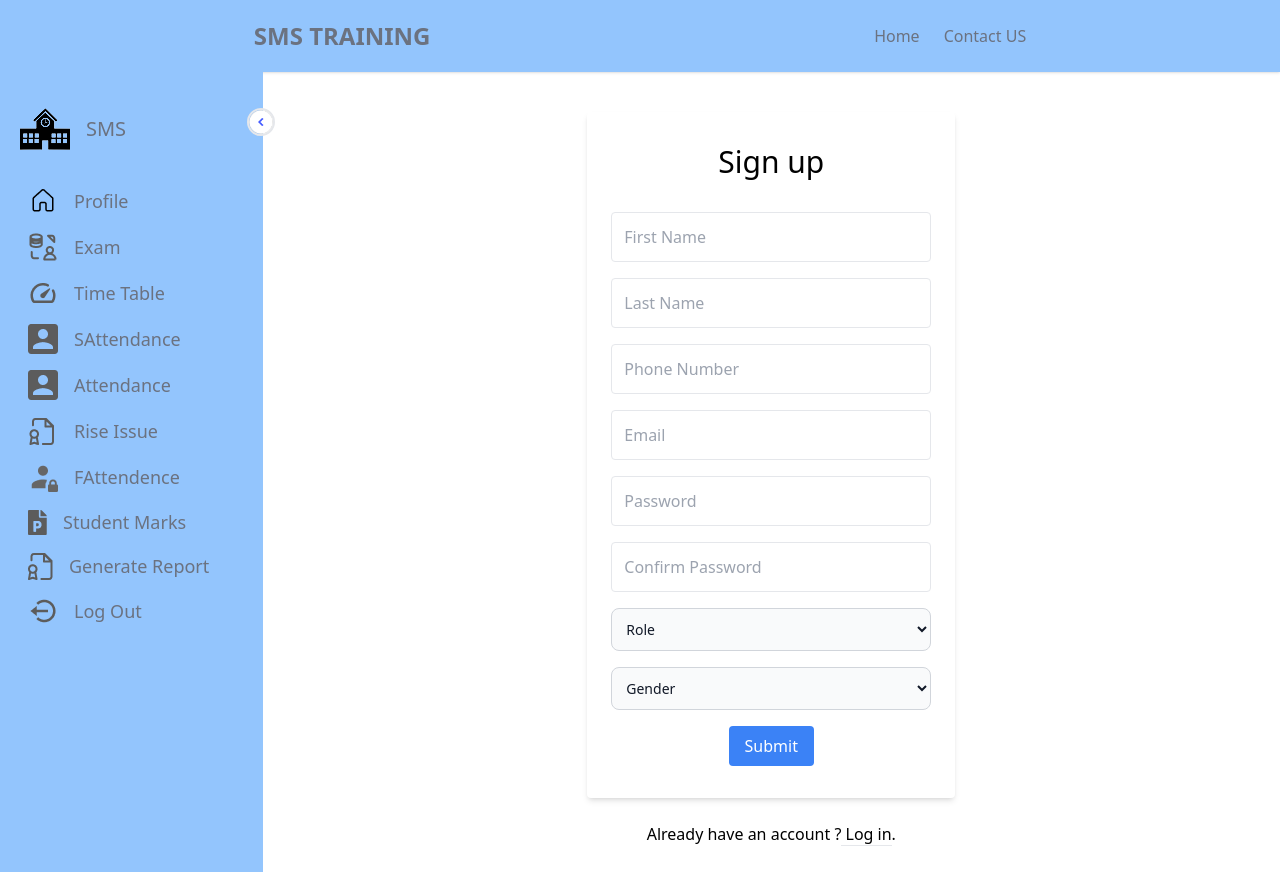
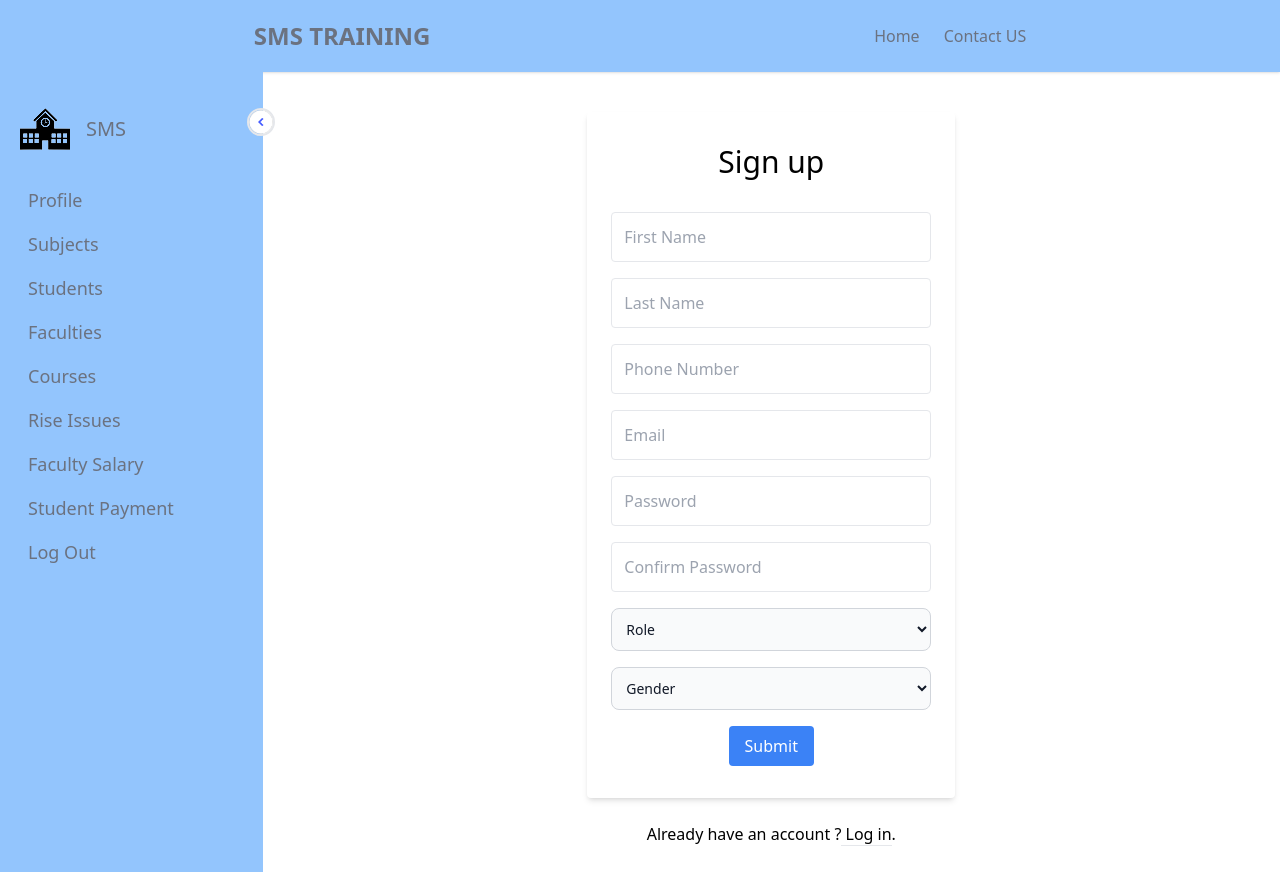
Before and after one commit to incubation-center/Electron-DesktopApp---Group7, a React (Vite) app: page /signup in a window 1280 px wide. Built offline with nearby package versions, Linux system fonts and the light colour scheme.

Commit message:
feat: update menu bar role base

```diff
--- a/src/Components/Menubar.tsx
+++ b/src/Components/Menubar.tsx
@@ -1,27 +1,61 @@
-import { FunctionComponent, PropsWithChildren, useState } from "react";
+import {
+  FunctionComponent,
+  PropsWithChildren,
+  useEffect,
+  useState,
+} from "react";
 import { Link } from "react-router-dom";
-const Facultymenu: FunctionComponent<PropsWithChildren> = ({ children }) => {
+
+interface childrenProps {
+  children: JSX.Element;
+}
+const userRole = "admin";
+const MenuBar = ({ children }: childrenProps) => {
   const [open, setOpen] = useState(true);
-  const Menus = [
-    { title: "Profile", src: "Profile", path: "/s-profile" },
-    { title: "Exam", src: "Exam", path: "/exam" },
-    { title: "Time Table ", src: "Timetable", path: "/s-timetable" },
-    { title: "SAttendance ", src: "Attendance", path: "/s-attendace" },
-    { title: "Attendance", src: "Attendance", path: "/attendancestudent" },
-    { title: "Rise Issue", src: "Riseissue", path: "/riseissue" },
-    {
-      title: "FAttendence",
-      src: "Studentattendance",
-      path: "/studentattendace",
-    },
-    { title: "Student Marks", src: "Studentmarks", path: "/studentmarks" },
-    {
-      title: "Generate Report",
-      src: "Generatereport",
-      path: "/generatereport",
-    },
-    { title: "Log Out", src: "Logout", path: "/" },
-  ];
+  const [menus, setMenus] = useState<any[]>([]);
+  useEffect(() => {
+    const Menus = [
+      { title: "Profile", path: "/profile" },
+      ["admin", "teacher"].includes(userRole) && {
+        title: "Subjects",
+        path: "/subjects",
+      },
+      ["admin", "teacher"].includes(userRole) && {
+        title: "Students",
+        path: "/students",
+      },
+      ["admin"].includes(userRole) && {
+        title: "Faculties",
+        path: "/faculties",
+      },
+      ["teacher"].includes(userRole) && {
+        title: "Student Results",
+        path: "/results",
+      },
+      ["admin"].includes(userRole) && { title: "Courses", path: "/courses" },
+      ["teacher"].includes(userRole) && { title: "Exams", path: "/exam" },
+      ["teacher"].includes(userRole) && {
+        title: "Time Table",
+        path: "/timetables",
+      },
+      ["teacher", "student"].includes(userRole) && {
+        title: "Attendance",
+        path: "/attendances",
+      },
+      { title: "Rise Issues", path: "/riseissues" },
+      ["admin"].includes(userRole) && {
+        title: "Faculty Salary",
+        path: "/facultysalary",
+      },
+      ["admin"].includes(userRole) && {
+        title: "Student Payment",
+        path: "/studentpayment",
+      },
+      { title: "Log Out", path: "/" },
+    ];
+    setMenus(Menus.filter((m) => m));
+    return () => {};
+  }, []);
 
   return (
     <div className="flex">
@@ -53,20 +87,20 @@ const Facultymenu: FunctionComponent<PropsWithChildren> = ({ children }) => {
           </h1>
         </div>
         <ul className="pt-6">
-          {Menus.map((Menu, index) => (
+          {menus.map((item, index) => (
             <Link
               key={index}
-              to={Menu.path}
+              to={item.path}
               className={`link flex rounded-md p-2 cursor-pointer hover:bg-light-white text-gray-500 text-sm items-center gap-x-4
            ${index === 0 && "bg-light-white"}`}
             >
-                <img src={`./src/assets/${Menu.src}.png`} />
+              {/* <img src={`./src/assets/${item.src}.png`} /> */}
               <span
                 className={`${
                   !open && "hidden"
                 } origin-left duration-200 text-gray-500 text-lg`}
               >
-                {Menu.title}
+                {item.title}
               </span>
             </Link>
           ))}
@@ -76,4 +110,4 @@ const Facultymenu: FunctionComponent<PropsWithChildren> = ({ children }) => {
     </div>
   );
 };
-export default Facultymenu;
+export default MenuBar;
```
